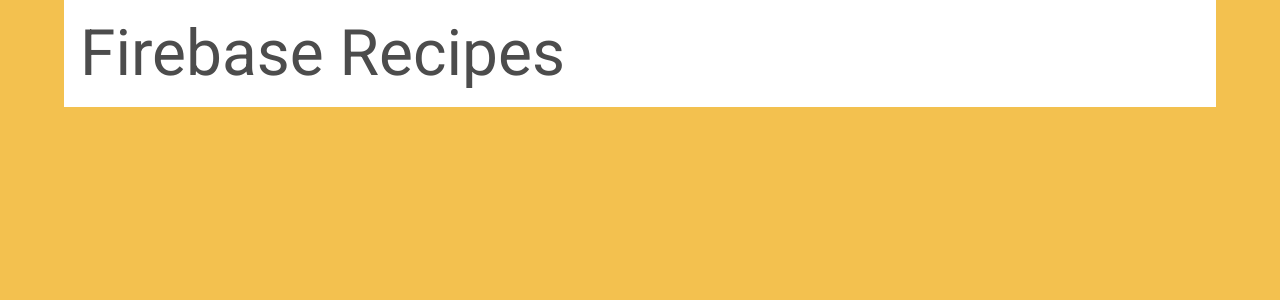
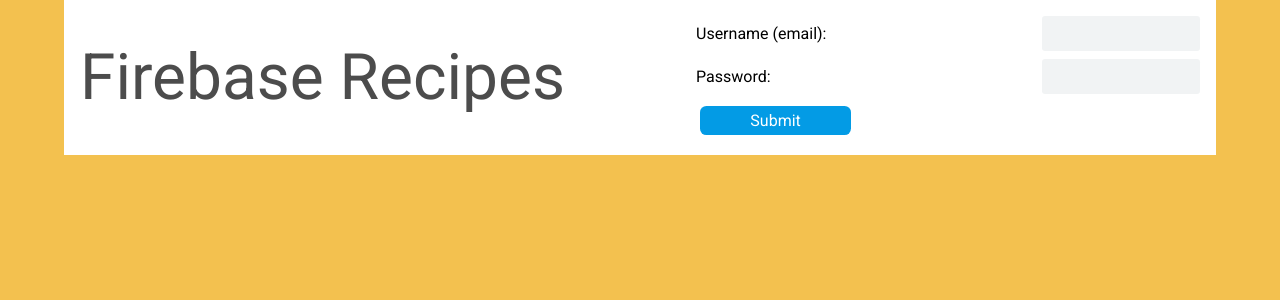
Before and after one commit to phanhung1309/Firebase_RecipesWebApp, a React (Create React App) app: page / in a window 1280 px wide. Shown: the top 300 px of the page. Built offline with nearby package versions, Linux system fonts and the light colour scheme; no server answers.

Commit message:
Create LoginForm component

```diff
--- a/src/App.js
+++ b/src/App.js
@@ -1,12 +1,19 @@
+import React, {useState} from "react"
+import FirebaseAuthService from "./FirebaseAuthService";
+import LoginForm from "./components/LoginForm";
+
 import './App.css';
 
-// import firebase from "./FirebaseConfig";
+const App = () => {
+  const [user, setUser] = useState(null)
 
-function App() {
+  FirebaseAuthService.subscribeToAuthChanges(setUser)
+
   return (
     <div className="App">
       <div className="title-row">
         <div className="title">Firebase Recipes</div>
+        <LoginForm existingUser={user} />
       </div>
     </div>
   );
--- /dev/null
+++ b/src/components/LoginForm.js
@@ -0,0 +1,56 @@
+import React, {useState} from "react"
+import FirebaseAuthService from "../FirebaseAuthService";
+
+const LoginForm = ({existingUser}) => {
+  const [username, setUsername] = useState("")
+  const [password, setPassword] = useState("")
+
+  const handleSubmit = async (event) => {
+    event.preventDefault()
+
+    try {
+      await FirebaseAuthService.registerUser(username, password)
+      setUsername("")
+      setPassword("")
+    } catch (error) {
+      alert(error.message)
+    }
+  }
+
+  const handleLogout = async () => {
+    await FirebaseAuthService.logoutUser()
+  }
+
+  const handleInputUsername = (e) => {
+    setUsername(e.target.value)
+  }
+
+  const handleInputPassword = (e) => {
+    setPassword(e.target.value)
+  }
+
+  return (
+    <div className="login-form-container">
+      {existingUser ? <div className="row">
+        <h3>Welcome, {existingUser.email}</h3>
+        <button type="button" className="primary-button" onClick={handleLogout}>
+          Logout
+        </button>
+      </div> : <form onSubmit={handleSubmit} className="login-form">
+        <label className="input-label login-label">
+          Username (email):
+          <input type="email" required value={username} onChange={handleInputUsername} className="input-text"/>
+        </label>
+        <label className="input-label login-label">
+          Password:
+          <input type="password" required value={password} onChange={handleInputPassword} className="input-text"/>
+        </label>
+        <div className="button-box">
+          <button className="primary-button">Submit</button>
+        </div>
+      </form>}
+    </div>
+  )
+}
+
+export default LoginForm
```
